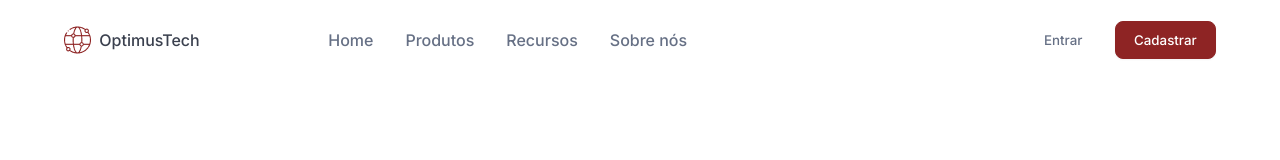
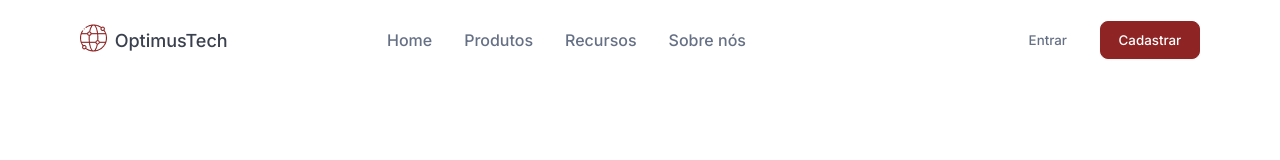
Before and after one commit to Luquinhazm/7daysOfCode, a plain HTML site: page Desafio HTML e CSS/One Day - Cabeçalho/index.html in a window 1280 px wide. Drawn offline with Linux system fonts and the light colour scheme.

Commit message:
Organização do Header

```diff
--- a/Desafio HTML e CSS/One Day - Cabeçalho/index.html
+++ b/Desafio HTML e CSS/One Day - Cabeçalho/index.html
@@ -17,20 +17,20 @@
 
     <header>
         <div id="logo-header">
-            <img src="assets/worldwide 1 (Traced).png" alt="Logo da empresa">
-            <p id="nome-empresa"> OptimusTech </p>
+            <a href="index.html"><img src="assets/worldwide 1 (Traced).png" alt="Logo da empresa"></a>
+            <a href="index.html" id="nome-empresa"> OptimusTech </a>
         </div>
         <nav id="navbar">
             <ul id="navlist">
-                <li id="navitems"> Home </li>
-                <li id="navitems"> Produtos </li>
-                <li id="navitems"> Recursos </li>
-                <li id="navitems"> Sobre nós </li>
+                <li id="navitems"><a href="index.html">Home</a></li>
+                <li id="navitems"><a href="#">Produtos</a></li>
+                <li id="navitems"><a href="#">Recursos</a></li>
+                <li id="navitems"><a href="#">Sobre nós</a></li>
             </ul>
         </nav>
-        <div id="containerBotaos">
-            <button id="entrar"> Entrar </button>
-            <button class="cadastro"> Cadastrar </button>
+        <div>
+            <button id="entrar">Entrar</button>
+            <button class="btn-cadastro">Cadastrar</button>
         </div>
     </header>
 
--- a/Desafio HTML e CSS/One Day - Cabeçalho/style.css
+++ b/Desafio HTML e CSS/One Day - Cabeçalho/style.css
@@ -4,11 +4,14 @@
     box-sizing: border-box;
     list-style: none;
     font-family: 'inter', 'sans-serif';
+    text-decoration: none;
 }
 
 body{
     background-color: #fff;
 }
+
+/* Inicio do Cabeçalho*/
 
 header{
     display: flex;
@@ -21,22 +24,29 @@ header{
     display: flex;
     align-items: center;
     gap: 8px ;
-    color:#3A404E;
+    font-size: 18px;
+}
+
+#nome-empresa{
+    color:#3A404E ;
 }
 
 #navbar{
-    margin-right: 200px;
+    margin-right: 95px;
 }
 
 #navlist{
     display: flex;
-    align-items: center;
     gap: 32px;
     color:#667085;
 }
 
-#container{
-    display: flex;
+a{
+    color:#667085;
+}
+
+button{
+    cursor: pointer;
 }
 
 #entrar{
@@ -48,12 +58,13 @@ header{
     margin: 0px 24px;
 }
 
-.cadastro{
+.btn-cadastro{
     background-color: #8E2424;
     color: #fff;
     padding: 10px 18px;
     border: 1px solid #8E2424;
     box-shadow: 0px 1px 2px rgba(16, 24, 40, 0.05);
     border-radius: 8px;
+}
 
-}
+/* Fim do cabeçalho */
```
